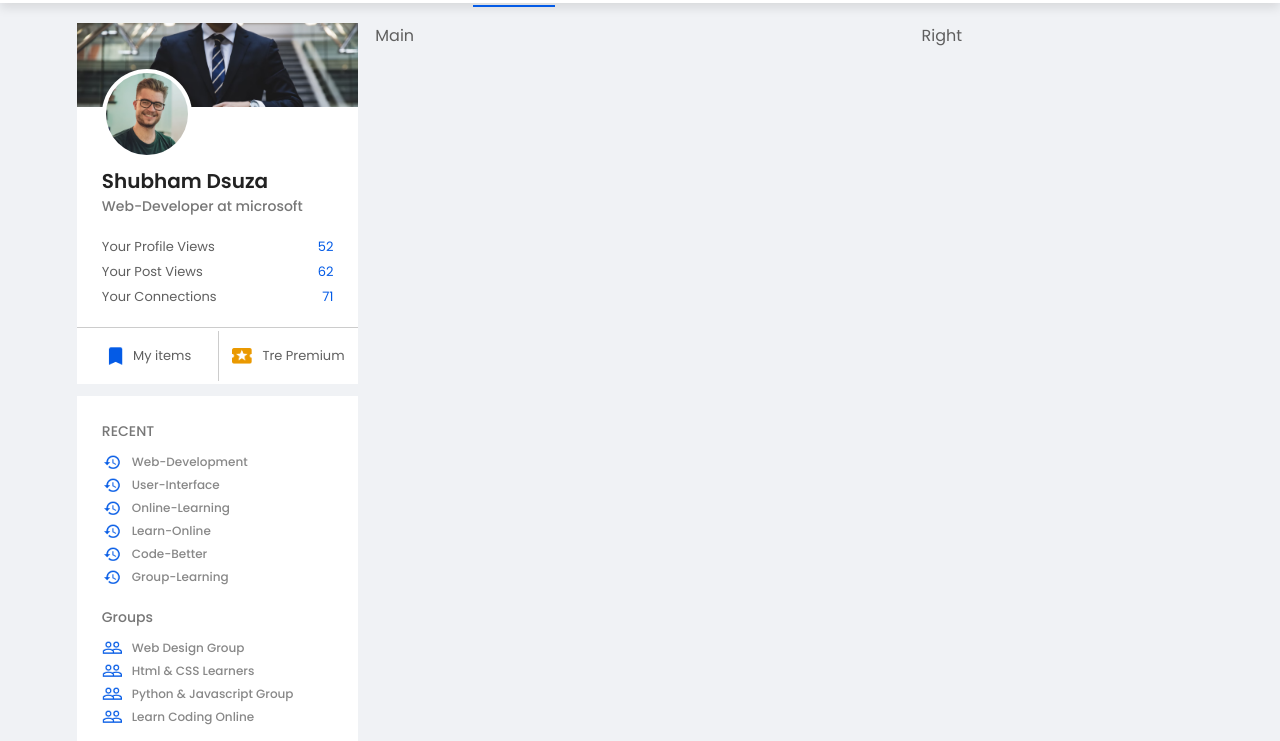
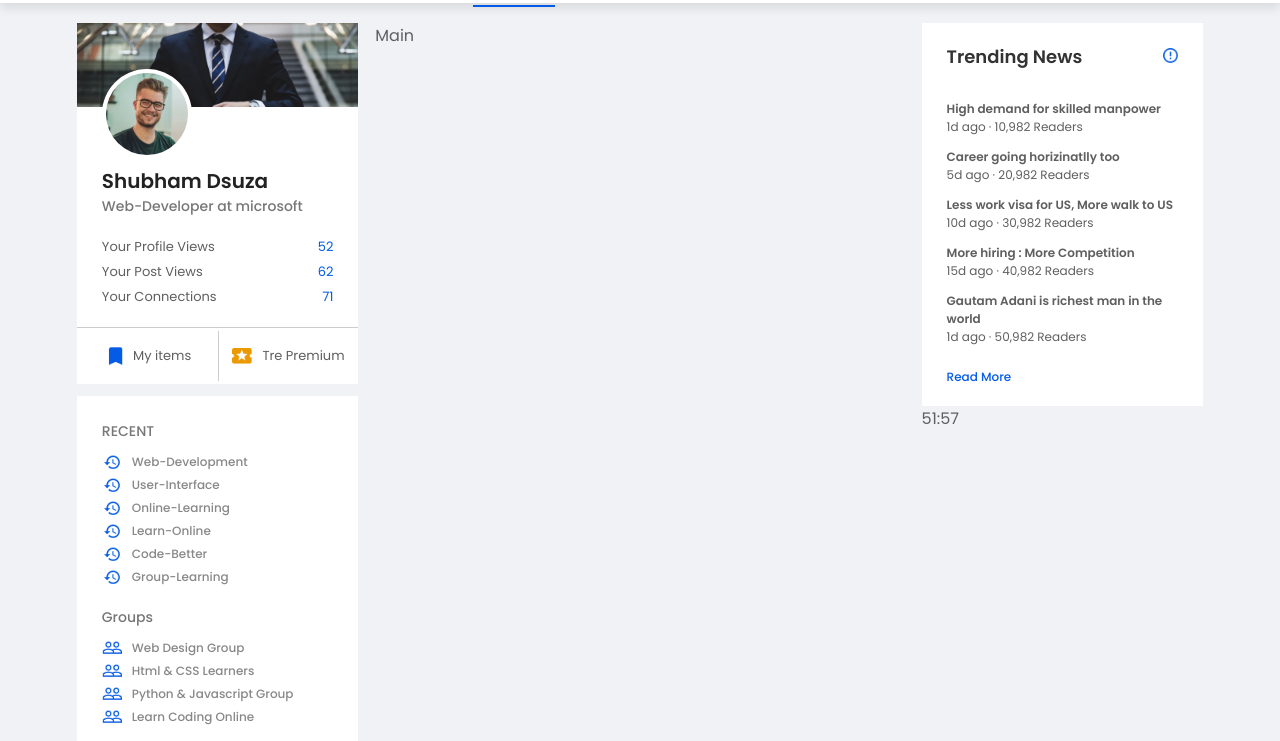
Before and after one commit to Kgkunal/LinkedIn-Frontend-Clone, a plain HTML site: page index.html in a window 1280 px wide. Shown: the part 59-800 px from the top of the page. Drawn offline with Linux system fonts and the light colour scheme.

Commit message:
Trending News Section is Ready

```diff
--- a/index.html
+++ b/index.html
@@ -26,7 +26,7 @@
         </div>
         <div class="navbar-right">
             <div class="online">
-            <img src="/images/user-1.png" class="nav-profile-img">
+            <img src="images/user-1.png" class="nav-profile-img">
             </div>
         </div>
 
@@ -36,9 +36,9 @@
         <!-- left-sidebar -->
         <div class="left-sidebar">
             <div class="sidebar-profile-box">
-                <img src="/images/cover-pic.png" alt="cover-pic" width="100%">
+                <img src="images/cover-pic.png" alt="cover-pic" width="100%">
                 <div class="sidebar-profile-info">
-                    <img src="/images/user-1.png">
+                    <img src="images/user-1.png">
                     <h1>Shubham Dsuza</h1>
                     <h3>Web-Developer at microsoft</h3>
                     <ul>
@@ -61,14 +61,14 @@
                 <a href="#"><img src="images/recent.png">Code-Better</a>
                 <a href="#"><img src="images/recent.png">Group-Learning</a>
                 <h3>Groups</h3>
-                <a href="#"> <img src="/images/group.png"> Web Design Group</a>
-                <a href="#"> <img src="/images/group.png"> Html & CSS Learners</a>
-                <a href="#"> <img src="/images/group.png"> Python & Javascript Group</a>
-                <a href="#"> <img src="/images/group.png"> Learn Coding Online</a>
+                <a href="#"> <img src="images/group.png"> Web Design Group</a>
+                <a href="#"> <img src="images/group.png"> Html & CSS Learners</a>
+                <a href="#"> <img src="images/group.png"> Python & Javascript Group</a>
+                <a href="#"> <img src="images/group.png"> Learn Coding Online</a>
                 <h3>HashTags</h3>
-                <a href="#"> <img src="/images/hashtag.png"> WebDevlopment</a>
-                <a href="#"> <img src="/images/hashtag.png"> UserInterface</a>
-                <a href="#"> <img src="/images/hashtag.png"> OnlineLearning</a>
+                <a href="#"> <img src="images/hashtag.png"> WebDevlopment</a>
+                <a href="#"> <img src="images/hashtag.png"> UserInterface</a>
+                <a href="#"> <img src="images/hashtag.png"> OnlineLearning</a>
                 <div class="discover-more-link">
                     <a href="#"> Discover More</a>
                 </div>
@@ -77,7 +77,30 @@
         <!-- main-content -->
         <div class="main-content">Main </div>
         <!-- right-sidebar -->
-        <div class="right-sidebar"> Right </div>
+        <div class="right-sidebar">
+            <div class="sidebar-news">
+                <img src="images/more.png" class="info-icon">
+                <h1>Trending News</h1>
+                <a href="#">High demand for skilled manpower</a>
+                <span>1d ago &middot; 10,982 Readers</span>
+
+                <a href="#">Career going horizinatlly too</a>
+                <span>5d ago &middot; 20,982 Readers</span>
+
+                <a href="#">Less work visa for US, More walk to US</a>
+                <span>10d ago &middot; 30,982 Readers</span>
+
+                <a href="#">More hiring : More Competition</a>
+                <span>15d ago &middot; 40,982 Readers</span>
+
+                <a href="#">Gautam Adani is richest man in the world</a>
+                <span>1d ago &middot; 50,982 Readers</span>
+
+                <a href="#" class="read-more-link"> Read More </a>
+            </div>
+
+            51:57
+        </div>
     </div>
 </body>
 </html>
--- a/style.css
+++ b/style.css
@@ -247,7 +247,42 @@ transition: width 0.3s;
 .right-sidebar{
     flex-basis: 25%;
     align-self: flex-start;
+}
 
+.sidebar-news{
+    background : #fff;
+    padding: 10px 25px;
+}
+
+.info-icon{
+    width: 15px;
+    float: right;
+    margin-top: 15px;
+}
+
+.sidebar-news h1{
+    font-size: 18px;
+    font-weight: 600;
+    color: #333;
+    margin: 10px 0 30px;
+}
+
+.sidebar-news a{
+    display: block;
+    font-size: 12px;
+    font-weight: 600;
+    margin-top: 10px;
+    margin-bottom: -5px;
+}
+
+.sidebar-news span{
+    font-size: 12px;
+}
+
+.sidebar-news .read-more-link{
+    color: #045be6;
+    font-weight: 500;
+    margin: 20px 0 10px;
 }
 
 /* main-content */
```
